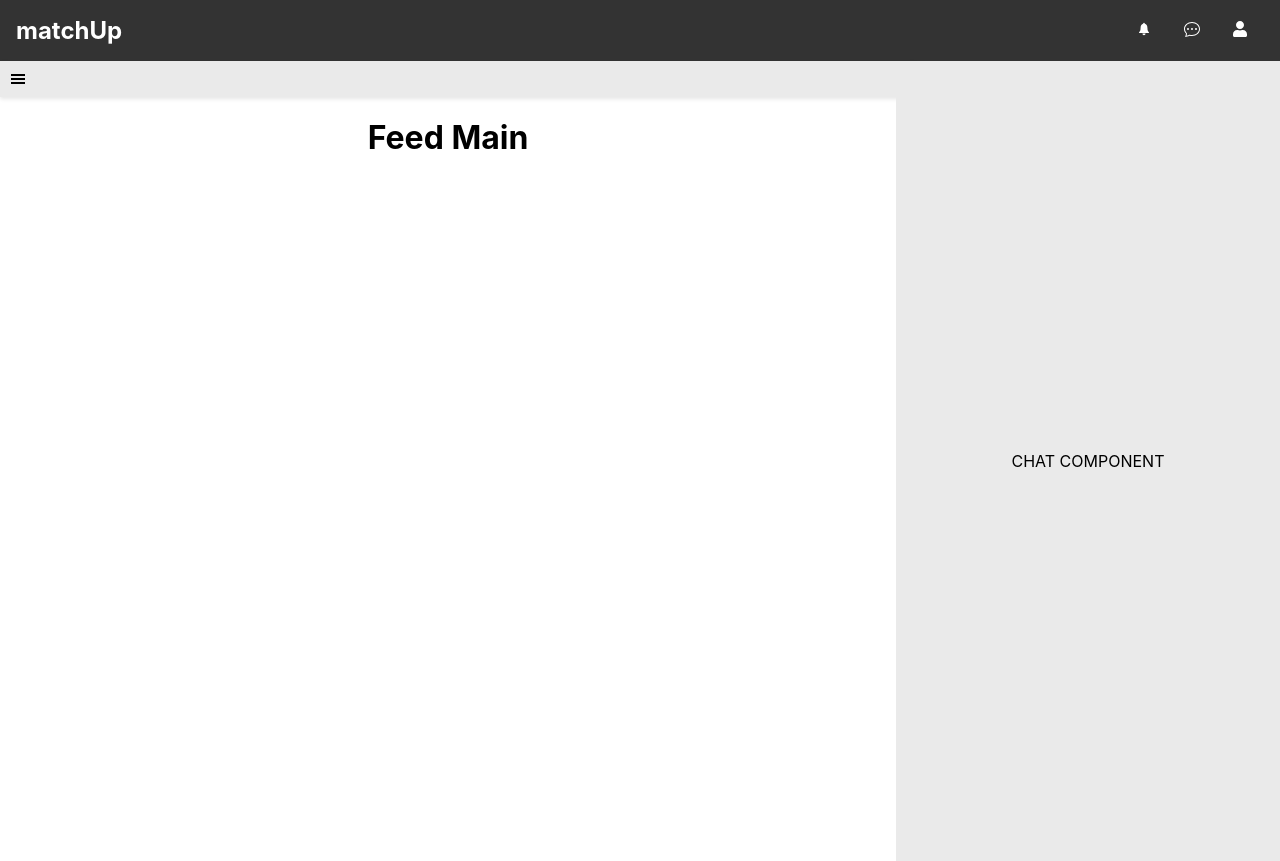
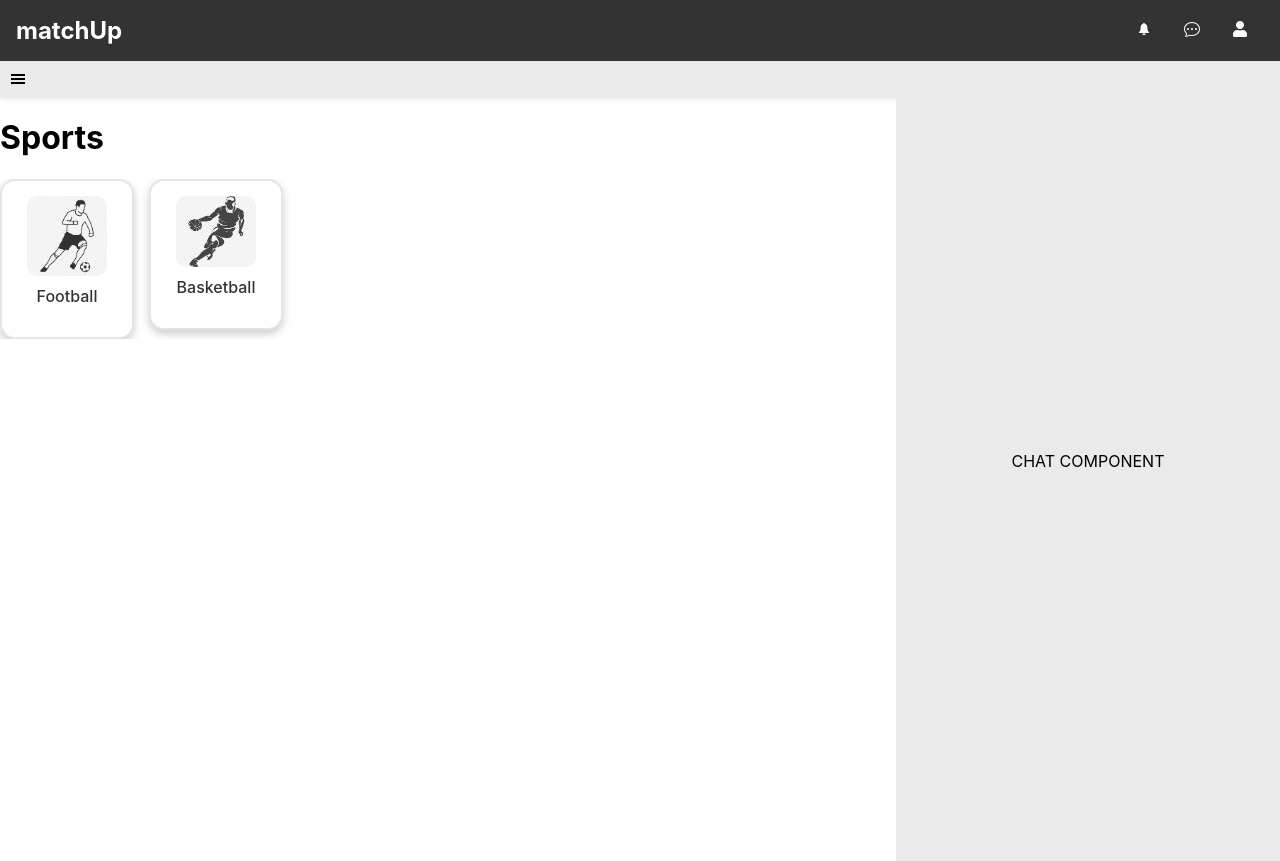
Before and after one commit to leo-st/app, a React (Create React App) app: page / in a window 1280 px wide. Built offline with nearby package versions, Linux system fonts and the light colour scheme; the HTML template or start-up script is replaced by a standard one.

Commit message:
adding static cards that will later be fetched from api (intermediate step from dummy data)

```diff
--- /dev/null
+++ b/src/components/Feed.css
@@ -0,0 +1,23 @@
+
+h1 {
+    text-align: left;
+}
+
+h1:hover {
+    color: cornflowerblue;
+}
+
+ul {
+    display: flex; /* Use flexbox for horizontal alignment */
+    gap: 15px; /* Add space between cards */
+    overflow-x: auto; /* Enable horizontal scrolling */
+    list-style: none; /* Remove bullet points from list */
+    padding: 0; /* Remove default padding */
+    margin: 0; /* Remove default margin */
+    scroll-snap-type: x mandatory; /* Smooth scrolling experience */
+}
+
+li {
+    flex: 0 0 auto; /* Prevent cards from shrinking or stretching */
+    scroll-snap-align: start; /* Align items neatly on scroll */
+}
--- a/src/components/Feed.jsx
+++ b/src/components/Feed.jsx
@@ -1,5 +1,27 @@
-function Feed(){
-    return <h1>Feed Main</h1>
+
+import './Feed.css'
+import SportCard from "./SportCard";
+function Feed() {
+  return (
+    <div>
+      <h1>Sports</h1>
+      <ul>
+        <li>
+        <SportCard
+                image="/images/football.png"
+                description="Football"
+            />
+        </li>
+        <li>
+        <SportCard
+                image="/images/basketball.png"
+                description="Basketball"
+            />
+        </li>
+      </ul>
+
+    </div>
+  );
 }
 
 export default Feed;
--- /dev/null
+++ b/src/components/SportCard.css
@@ -0,0 +1,39 @@
+/* SportCard.css */
+.card {
+    display: flex;
+    flex-direction: column;
+    align-items: center;
+    justify-content: center;
+    width: 100px;
+    padding: 15px;
+    border: 2px solid rgba(0, 0, 0, 0.1); /* Subtle border */
+    border-radius: 15px; /* Rounded corners */
+    box-shadow: 0 4px 8px rgba(0, 0, 0, 0.2); /* Modern shadow */
+    background: #fff; /* White background */
+    transition: transform 0.2s, box-shadow 0.2s; /* Hover effect */
+}
+
+.card:hover {
+    transform: translateY(-5px); /* Slight lift */
+    box-shadow: 0 8px 16px rgba(0, 0, 0, 0.3); /* Enhanced shadow on hover */
+}
+
+.card img {
+    width: 80px; /* Responsive image */
+    height: auto; /* Maintain aspect ratio */
+    border-radius: 10px; /* Rounded image corners */
+    opacity: 0.8; /* Transparency */
+    transition: opacity 0.3s; /* Smooth opacity change */
+}
+
+.card img:hover {
+    opacity: 1; /* Full visibility on hover */
+}
+
+.card p {
+    margin-top: 10px;
+    font-size: 1rem;
+    font-weight: 500;
+    color: #333; /* Dark gray text */
+    text-align: center; /* Center-align text */
+}
--- /dev/null
+++ b/src/components/SportCard.jsx
@@ -0,0 +1,12 @@
+import './SportCard.css';
+
+function SportCard({ image, description }) {
+    return (
+        <div className="card">
+            <img src={image} alt="Sport" />
+            <p>{description}</p>
+        </div>
+    );
+}
+
+export default SportCard;
```
Also changed, not shown: public/images/basketball.png (added), public/images/football.png (added).
